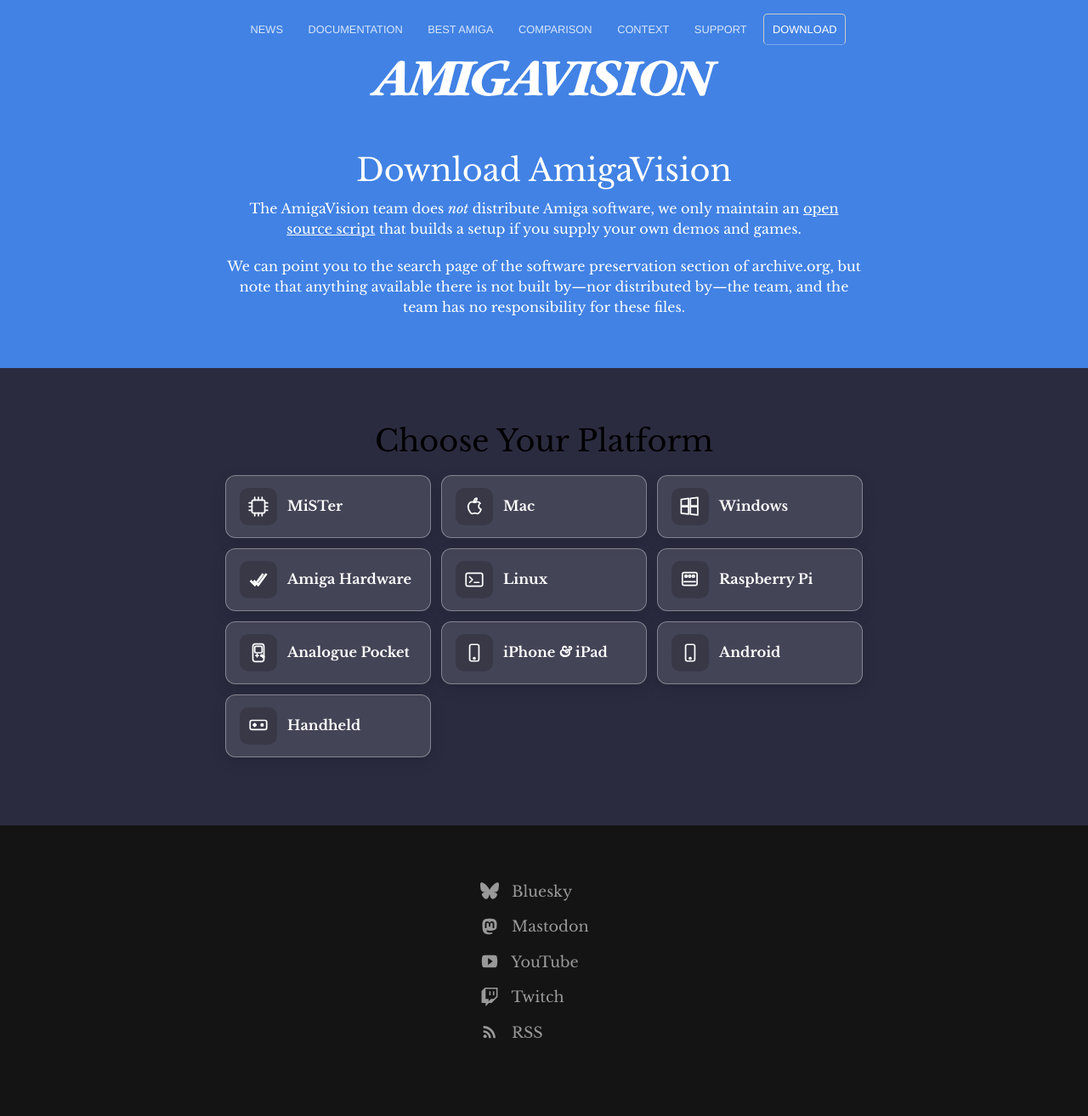
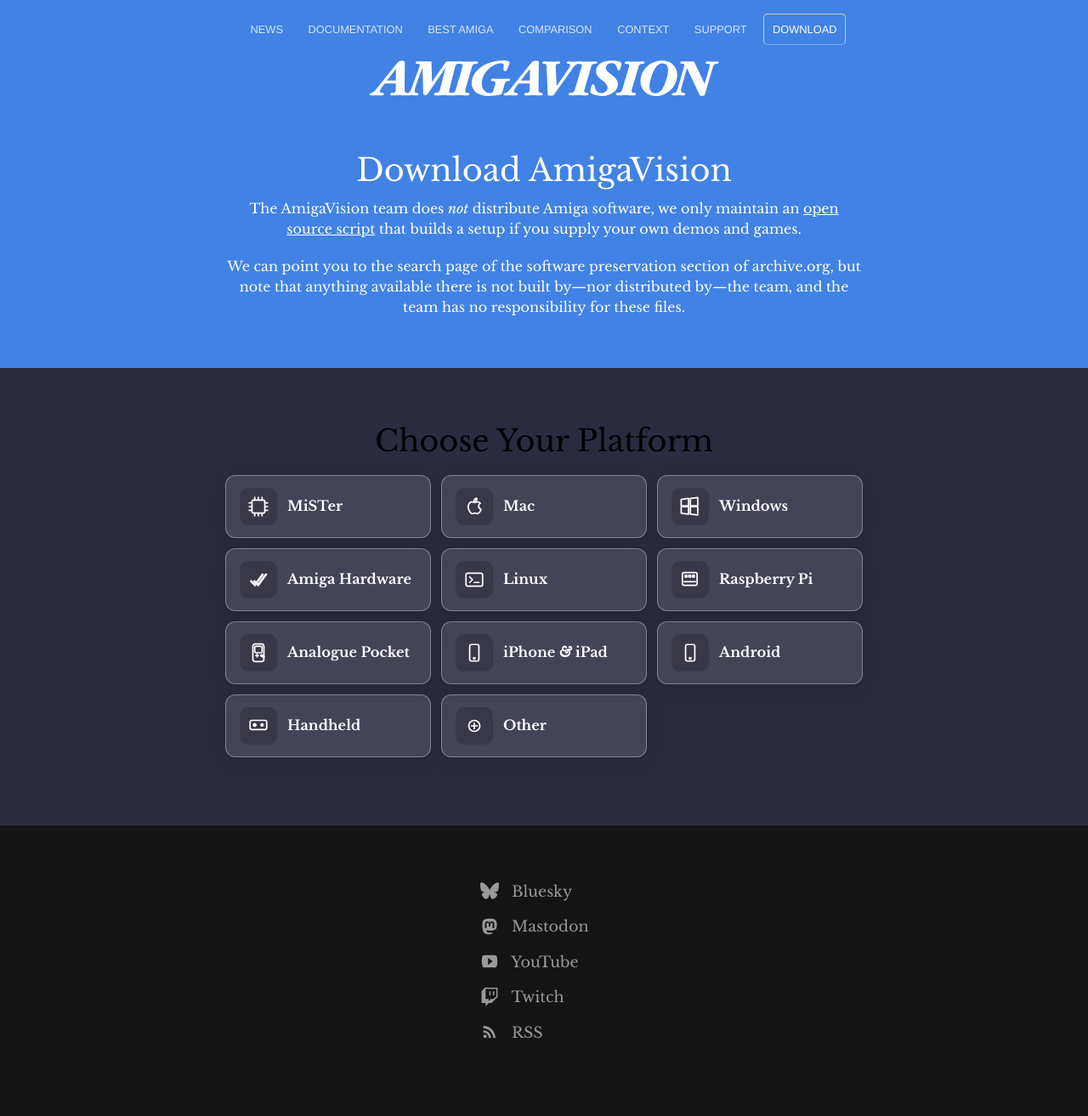
Before and after one commit to amigavision/amigavision.github.io, a Jekyll site: the page built from download/index.html, in a window 1280 px wide. Shown: the whole page at 85% size. Built offline with Jekyll 4.4.1, drawn with Linux system fonts in a browser that asks for light colours.

Commit message:
Add other platforms

```diff
--- a/download/index.html
+++ b/download/index.html
@@ -131,6 +131,16 @@
         </span>
         <span class="platform-label">Handheld</span>
       </a>
+
+      <a class="platform-card" href="/download/other">
+        <span class="platform-icon">
+          <svg viewBox="0 0 24 24" aria-hidden="true" focusable="false">
+            <circle cx="12" cy="12" r="6"></circle>
+            <path d="M12 9v6M9 12h6"></path>
+          </svg>
+        </span>
+        <span class="platform-label">Other</span>
+      </a>
 <!--
     <a class="platform-card" href="/download/a500mini">
         <span class="platform-icon">
@@ -142,15 +152,6 @@
         </span>
         <span class="platform-label">A500 Mini</span>
       </a>
-    <a class="platform-card" href="/download/other">
-        <span class="platform-icon">
-          <svg viewBox="0 0 24 24" aria-hidden="true" focusable="false">
-            <circle cx="12" cy="12" r="6"></circle>
-            <path d="M12 9v6M9 12h6"></path>
-          </svg>
-        </span>
-        <span class="platform-label">Other</span>
-      </a>
 
 -->
 
```
